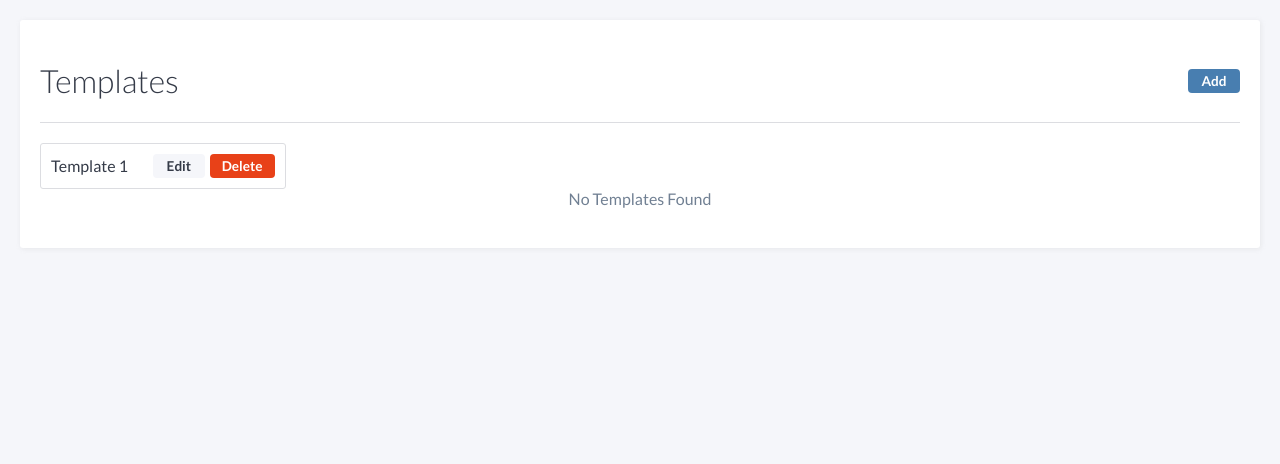
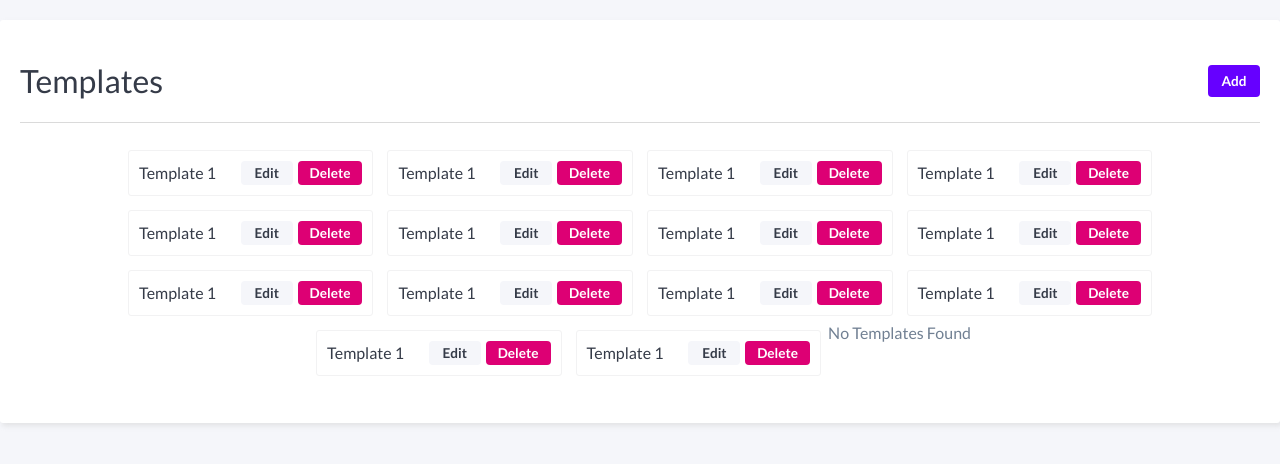
Before and after one commit to usmantahirr/unlayer-asssignment, a React (Create React App) app: page / in a window 1280 px wide. Shown: the top 464 px of the page. Built offline with nearby package versions, Linux system fonts and the light colour scheme.

Commit message:
normalized styles

```diff
--- a/src/App.css
+++ b/src/App.css
@@ -8,11 +8,11 @@ body {
 
 .App {
   margin: 20px auto;
-  max-width: 1200px;
+  max-width: 1300px;
   padding: 20px;
   background: white;
   border-radius: 3px;
-  box-shadow: 1px 1px 5px rgba(200, 200, 200, 0.3);
+  box-shadow: 2px 3px 5px rgba(200, 200, 200, 0.4);
 }
 
 .App-link {
--- a/src/components/atoms/button.js
+++ b/src/components/atoms/button.js
@@ -2,14 +2,22 @@ import React from "react";
 import styled from "styled-components";
 import { withRouter } from "react-router-dom";
 
-const Button = ({ type, children, history, actionHandler, to, ...rest }) => {
+const Button = ({
+  fat,
+  type,
+  children,
+  history,
+  actionHandler,
+  to,
+  ...rest
+}) => {
   function getColor() {
     if (type === "primary") {
-      return ["#487eb0", "#40739e", "white"];
+      return ["#6600ff", "#4300a9", "white"];
     }
 
     if (type === "danger") {
-      return ["#e84118", "#c23616", "white"];
+      return ["#dd0074", "#b1006a", "white"];
     }
 
     return ["#f5f6fa", "#dcdde1", "#353b48"];
@@ -26,7 +34,7 @@ const Button = ({ type, children, history, actionHandler, to, ...rest }) => {
     white-space: nowrap;
     vertical-align: middle;
     line-height: 1.2;
-    height: 1.5rem;
+    height: ${fat ? "2rem" : "1.5rem"};
     min-width: 1.75rem;
     font-size: 0.85rem;
     padding-left: 0.75rem;
@@ -59,6 +67,7 @@ const Button = ({ type, children, history, actionHandler, to, ...rest }) => {
 };
 
 Button.defaultProps = {
+  fat: false,
   type: "default", // primary, danger, default
   actionHandler: () => console.log("Action Handler")
 };
--- a/src/components/atoms/heading.js
+++ b/src/components/atoms/heading.js
@@ -2,7 +2,7 @@ import React from "react";
 import styled from "styled-components";
 
 const H1 = styled.h1`
-  font-weight: 300;
+  font-weight: 500;
 `;
 
 const Heading = ({ children }) => <H1>{children}</H1>;
--- a/src/components/atoms/section.js
+++ b/src/components/atoms/section.js
@@ -3,9 +3,10 @@ import styled from "styled-components";
 
 const StyledSection = styled.div`
   margin: 20px 0;
+  display: flex;
   flex-wrap: wrap;
   flex-direction: row;
-  justify-content: flex-start;
+  justify-content: center;
   align-items: stretch;
 `;
 
--- a/src/components/molecules/card.js
+++ b/src/components/molecules/card.js
@@ -4,10 +4,11 @@ import Button from "../atoms/button";
 
 const CardContainer = styled.div`
   border-radius: 3px;
-  border: 1px solid #dcdde1;
+  border: 1px solid #f2f2f3;
   display: inline-flex;
   align-items: center;
   padding: 10px;
+  margin: 7px;
 `;
 
 const CardText = styled.span`
--- a/src/components/molecules/header.js
+++ b/src/components/molecules/header.js
@@ -10,13 +10,13 @@ const HeaderContainer = styled.div`
   flex-wrap: nowrap;
   align-items: center;
   justify-content: space-between;
-  border-bottom: 1px solid #dcdde1;
+  border-bottom: 1px solid #dadada;
 `;
 
 const Header = () => (
   <HeaderContainer>
     <Heading>Templates</Heading>
-    <Button type="primary" to="add">
+    <Button fat type="primary" to="add">
       Add
     </Button>
   </HeaderContainer>
--- a/src/components/pages/listTemplates.js
+++ b/src/components/pages/listTemplates.js
@@ -9,6 +9,19 @@ const TemplateList = () => (
     <Header />
     <Section>
       <Card id="123" name="Template 1" />
+      <Card id="123" name="Template 1" />
+      <Card id="123" name="Template 1" />
+      <Card id="123" name="Template 1" />
+      <Card id="123" name="Template 1" />
+      <Card id="123" name="Template 1" />
+      <Card id="123" name="Template 1" />
+      <Card id="123" name="Template 1" />
+      <Card id="123" name="Template 1" />
+      <Card id="123" name="Template 1" />
+      <Card id="123" name="Template 1" />
+      <Card id="123" name="Template 1" />
+      <Card id="123" name="Template 1" />
+      <Card id="123" name="Template 1" />
       <DampedText>No Templates Found</DampedText>
     </Section>
   </React.Fragment>
```
